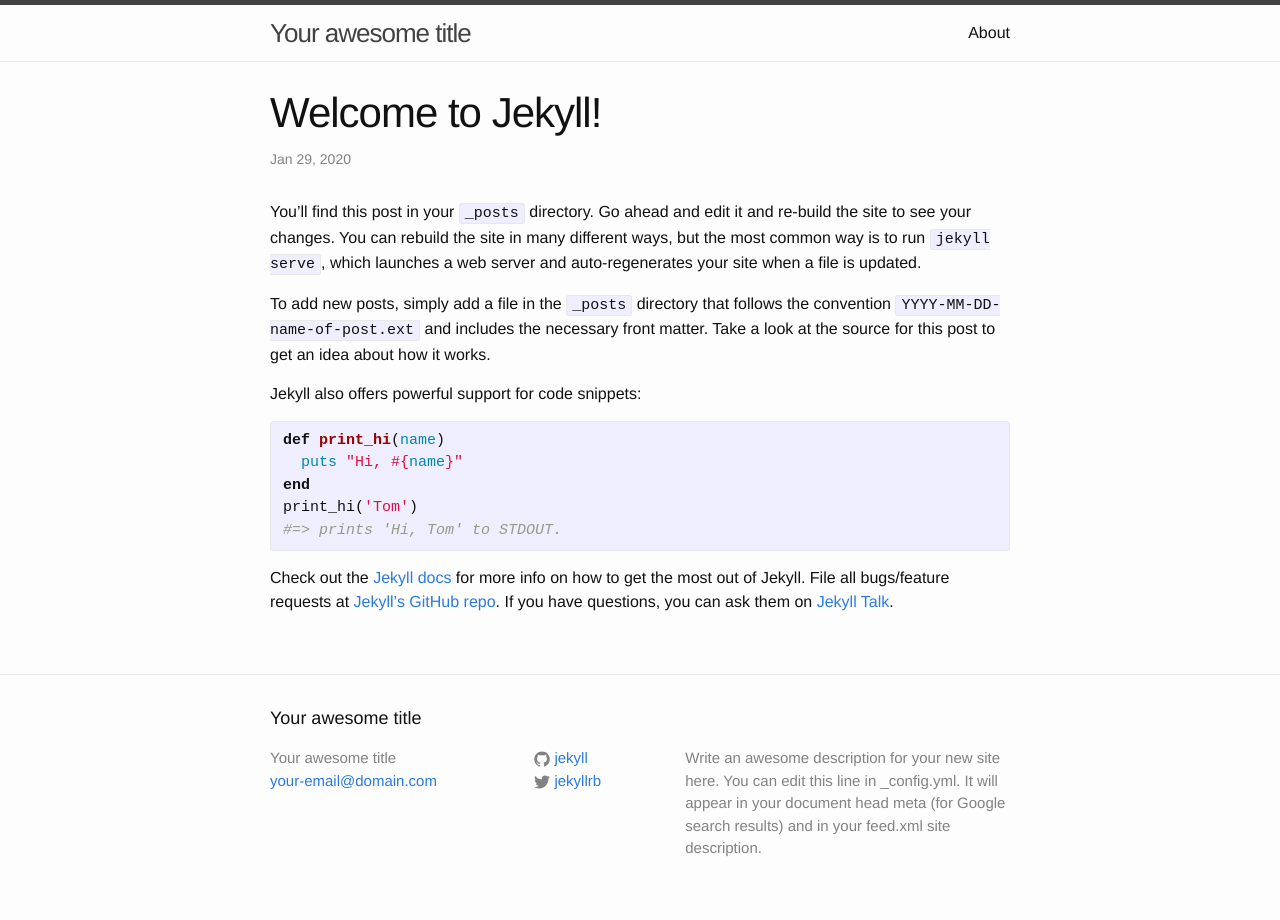
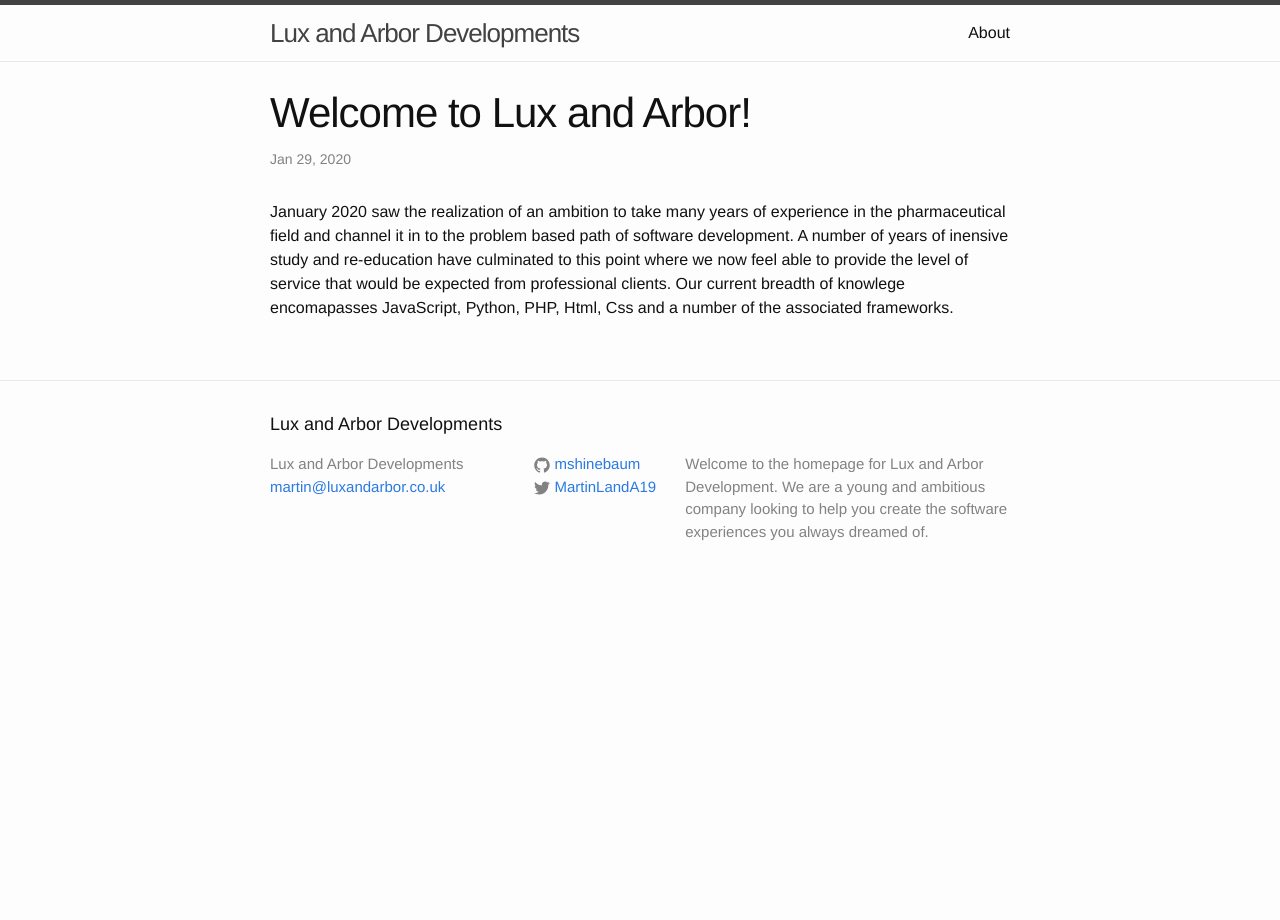
Before and after one commit to mshinebaum/mshinebaum.github.io, a Jekyll site: the page built from _posts/2020-01-29-welcome-to-jekyll.markdown, in a window 1280 px wide. Built offline with Jekyll 4.4.1, drawn with Linux system fonts in a browser that asks for light colours.

Commit message:
Hompage Update

```diff
--- a/_config.yml
+++ b/_config.yml
@@ -6,16 +6,15 @@
 # 'jekyll serve'. If you change this file, please restart the server process.
 
 # Site settings
-title: Your awesome title
-email: your-email@domain.com
+title: Lux and Arbor Developments
+email: martin@luxandarbor.co.uk
 description: > # this means to ignore newlines until "baseurl:"
-  Write an awesome description for your new site here. You can edit this
-  line in _config.yml. It will appear in your document head meta (for
-  Google search results) and in your feed.xml site description.
+  Welcome to the homepage for Lux and Arbor Development. We are a young and ambitious company looking to
+  help you create the software experiences you always dreamed of.
 baseurl: "" # the subpath of your site, e.g. /blog
-url: "http://yourdomain.com" # the base hostname & protocol for your site
-twitter_username: jekyllrb
-github_username:  jekyll
+url: "http://luxandarbor.co.uk" # the base hostname & protocol for your site
+twitter_username: MartinLandA19
+github_username:  mshinebaum
 
 # Build settings
 markdown: kramdown
--- a/_posts/2020-01-29-welcome-to-jekyll.markdown
+++ b/_posts/2020-01-29-welcome-to-jekyll.markdown
@@ -1,24 +1,14 @@
 ---
 layout: post
-title:  "Welcome to Jekyll!"
+title:  "Welcome to Lux and Arbor!"
 date:   2020-01-29 12:25:39 +0000
-categories: jekyll update
+categories: Company update
 ---
-You’ll find this post in your `_posts` directory. Go ahead and edit it and re-build the site to see your changes. You can rebuild the site in many different ways, but the most common way is to run `jekyll serve`, which launches a web server and auto-regenerates your site when a file is updated.
-
-To add new posts, simply add a file in the `_posts` directory that follows the convention `YYYY-MM-DD-name-of-post.ext` and includes the necessary front matter. Take a look at the source for this post to get an idea about how it works.
-
-Jekyll also offers powerful support for code snippets:
-
-{% highlight ruby %}
-def print_hi(name)
-  puts "Hi, #{name}"
-end
-print_hi('Tom')
-#=> prints 'Hi, Tom' to STDOUT.
-{% endhighlight %}
-
-Check out the [Jekyll docs][jekyll-docs] for more info on how to get the most out of Jekyll. File all bugs/feature requests at [Jekyll’s GitHub repo][jekyll-gh]. If you have questions, you can ask them on [Jekyll Talk][jekyll-talk].
+January 2020 saw the realization of an ambition to take many years of experience in the pharmaceutical field and
+channel it in to the problem based path of software development. A number of years of inensive study and re-education
+have culminated to this point where we now feel able to provide the level of service that would be expected from
+professional clients. Our current breadth of knowlege encomapasses JavaScript, Python, PHP, Html, Css and a number of
+the associated frameworks.
 
 [jekyll-docs]: http://jekyllrb.com/docs/home
 [jekyll-gh]:   https://github.com/jekyll/jekyll
```
